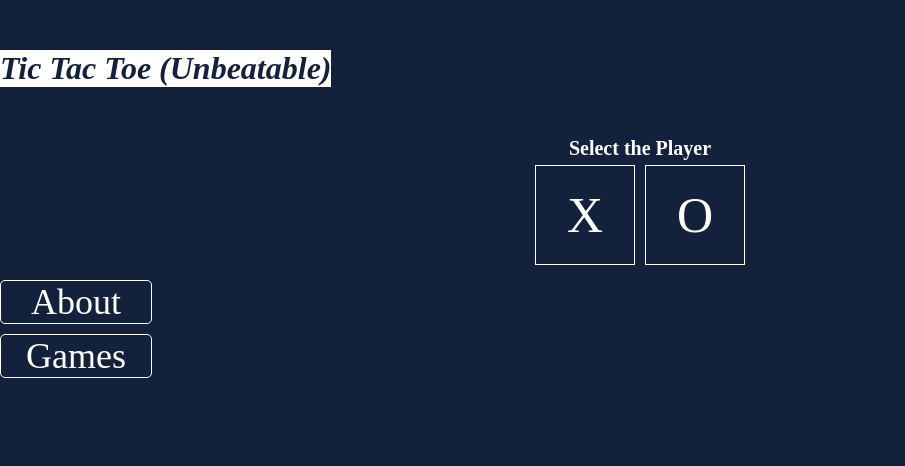
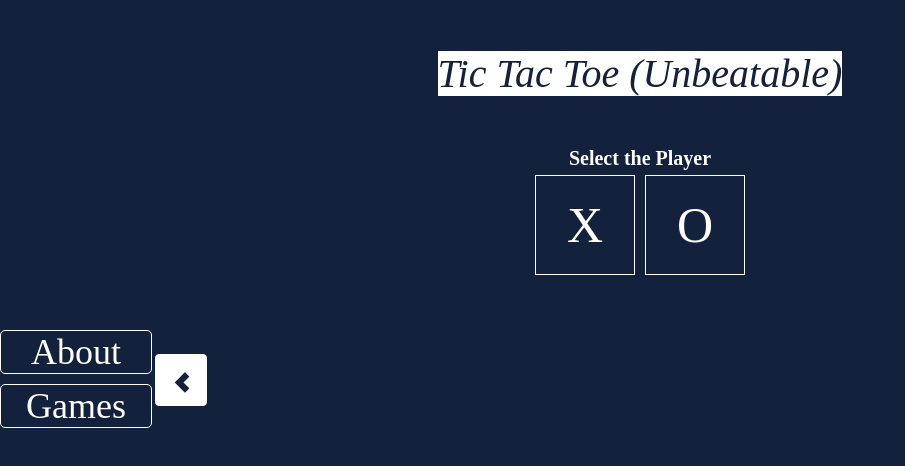
Before and after one commit to adheeeem/algo-games, a React (Create React App) app: page /tictactoe in a window 1280 px wide. Shown: the top 466 px of the page, without its empty margins (0-905 px from the left). Built offline with nearby package versions, Linux system fonts and the light colour scheme.

Commit message:
Styles added

```diff
--- a/package.json
+++ b/package.json
@@ -11,6 +11,7 @@
     "react-dom": "^18.1.0",
     "react-router-dom": "^6.3.0",
     "react-scripts": "5.0.1",
+    "remixicon": "^2.5.0",
     "web-vitals": "^2.1.4"
   },
   "scripts": {
--- a/src/App.js
+++ b/src/App.js
@@ -2,6 +2,7 @@ import "./App.css";
 import Toe from "./components/Toe";
 import TicTacToe from "./games/TicTacToe";
 import Navbar from "./components/Navbar";
+import 'remixicon/fonts/remixicon.css'
 import { BrowserRouter as Router, Routes, Route } from "react-router-dom";
 
 function App() {
--- a/src/components/Navbar.jsx
+++ b/src/components/Navbar.jsx
@@ -1,16 +1,33 @@
-import React, { Component } from "react";
+import React, { Component, useState } from "react";
 import "../css/navbar.css";
 import { Link } from "react-router-dom";
 
 const Navbar = () => {
+  const [isOpen, setIsOpen] = useState(true)
+  const [iconClass, setIconClass] = useState("ri-arrow-drop-left-line")
+  function handleClick() {
+    setIsOpen(current => !current);
+    if (isOpen) {
+      setIconClass("ri-arrow-drop-right-line")
+    } else {
+      setIconClass("ri-arrow-drop-left-line")
+    }
+  }
   return (
-    <div className="navbar">
-      <div>
-        <Link to="/" id="link">About</Link>
+    <div className="navbar-elements" style={{left: isOpen ? '0px' : '-155px', transition: '0.3s'}}>
+      <div className="navbar">
+        <div>
+          <Link to="/" id="link">
+            About
+          </Link>
+        </div>
+        <div>
+          <Link to="tictactoe" id="link">
+            Games
+          </Link>
+        </div>
       </div>
-      <div>
-      <Link to="tictactoe" id="link">Games</Link>
-      </div>
+      <div id="trigger" onClick={handleClick}><i class={iconClass}></i></div>
     </div>
   );
 };
--- a/src/components/Toe.jsx
+++ b/src/components/Toe.jsx
@@ -144,8 +144,6 @@ class Toe extends Component {
   render() {
     return (
       <div className="ticboard">
-        {this.state.endGame && <span>{this.state.endGame} Won!</span>}
-        {this.state.tie && <span>Tie!</span>}
         <div className="ticrow">
           <div
             className="cell border bottom"
@@ -192,8 +190,11 @@ class Toe extends Component {
           </div>
         </div>
         {this.isRetry() && (
-          <button onClick={this.props.handleRetry}>Retry</button>
+          <button id="retryBtn" onClick={this.props.handleRetry}><i style={{color: 'white'}} class="ri-repeat-line"></i></button>
         )}
+        <br />
+        {this.state.endGame && <span id="message">{this.state.endGame} Won!</span>}
+        {this.state.tie && <span id="message">Tie!</span>}
       </div>
     );
   }
--- a/src/css/navbar.css
+++ b/src/css/navbar.css
@@ -12,17 +12,35 @@ a {
 .navbar {
   animation-name: navbar;
   width: fit-content;
-  position: fixed;
-  height: 100%;
-  left: 0px;
-  top: 0px;
+  position: relative;
+  left: 0;
+  top: 35%;
 }
+.navbar-elements {
+    position: absolute;
+    height: 100%;
+}
+#trigger {
+    width: 50px;
+    height: 50px;
+    position: absolute;
+    margin-left: 155px;
+    top: 38%;
+    font-size: 50px;
+    font-weight: bold;
+    background-color: white;
+    border: 1px solid white;
+    border-radius: 4px;
+}
+i {
+    color: #14213d;
+}
+
 
 .navbar div {
   position: relative;
   text-align: center;
   width: 150px;
-  top: 35%;
   border: 1px solid white;
   background-color: #14213d;
   box-shadow: inset 0 0 0 0 white;
--- a/src/css/tic.css
+++ b/src/css/tic.css
@@ -39,4 +39,21 @@
     color: #14213d;
     background-color: white;
     width: fit-content;
+    font-size: 40px;
+    margin: 20px;
 }
+#retryBtn {
+    width: 50px;
+    height: 50px;
+    background-color: #14213d;
+    border: 1px solid white;
+    font-size: 25px;
+    color: white;
+    border-radius: 4px;
+    margin: 10px;
+}
+#message {
+    background-color: red;
+    font-size: 25px;
+    padding: 5px;
+}
--- a/src/games/TicTacToe.jsx
+++ b/src/games/TicTacToe.jsx
@@ -22,7 +22,9 @@ function TicTacToe() {
   }
   return (
     <div className="ticContent">
-      <h1 id="title">Tic Tac Toe (Unbeatable)</h1>
+      <div id="title_div">
+        <span id="title">Tic Tac Toe (Unbeatable)</span>
+      </div>
       {!chose && (
         <div className="option_btns">
           <h1>Select the Player</h1>
```
Also changed, not shown: 1 other file (tests, documents, lock files or other folders).
